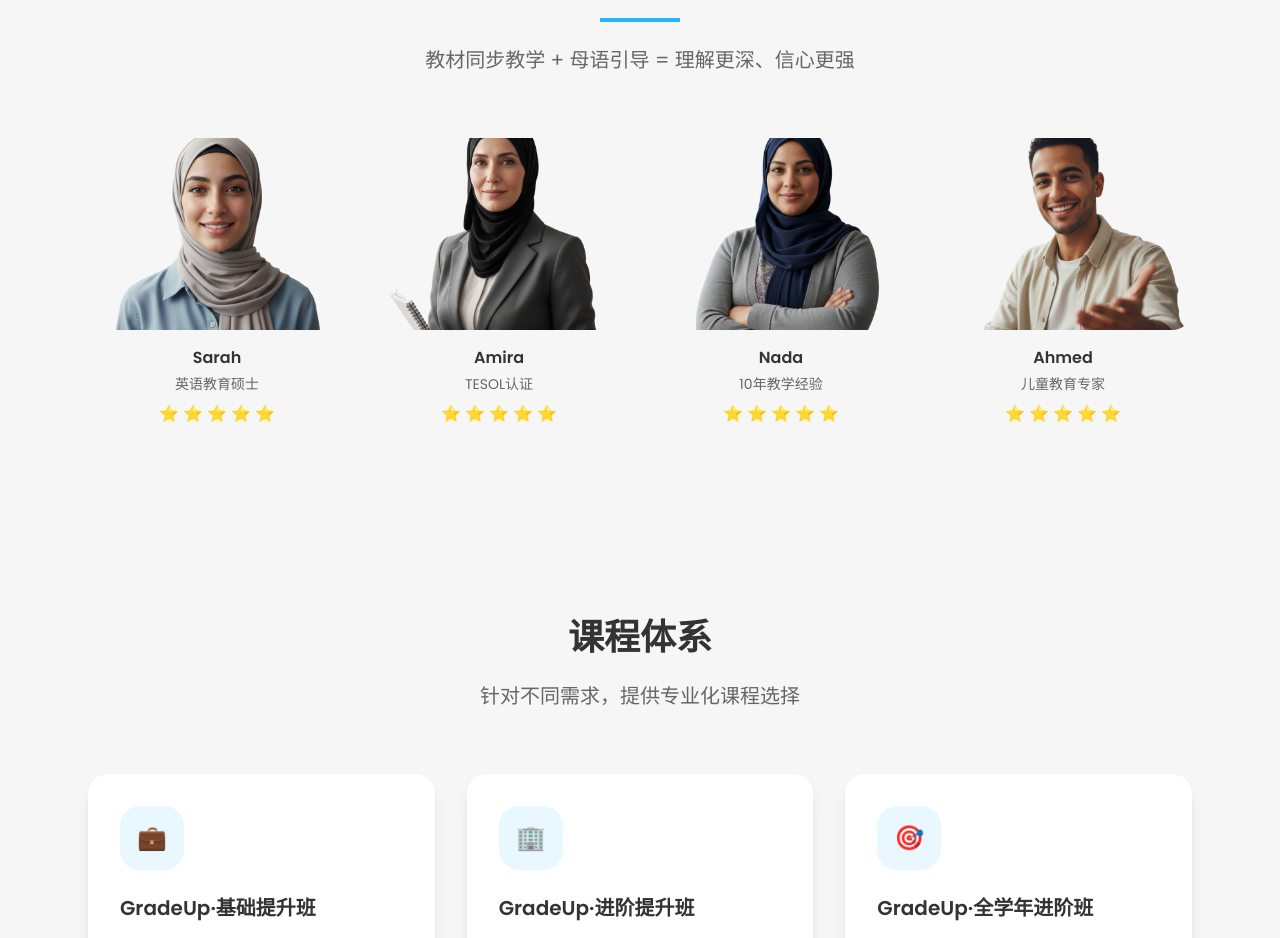
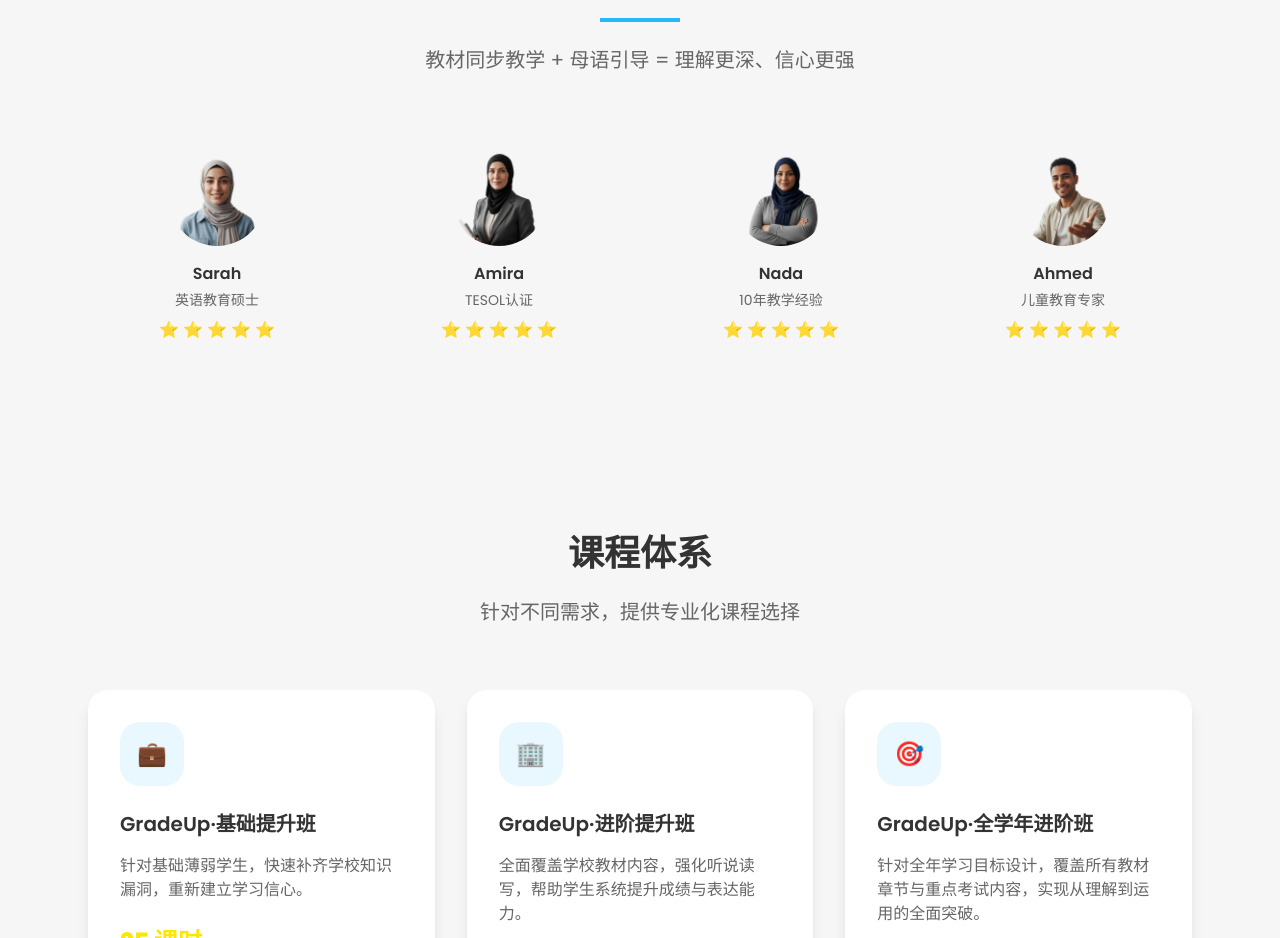
Before and after one commit to yarayan327-hash/51Talk-LandingPages-En-Finalversion-1118, a plain HTML site: page public/GradeUp.html in a window 1280 px wide. Shown: the part 2840-3778 px from the top of the page. Drawn offline with nearby package versions, Linux system fonts and the light colour scheme.

Commit message:
fix: adjust teacher avatar display (object-top + margin) to prevent head cropping

```diff
--- a/public/GradeUp.html
+++ b/public/GradeUp.html
@@ -275,13 +275,11 @@
             <div class="grid md:grid-cols-2 lg:grid-cols-4 gap-6">
                 <!-- 教师卡片 1 -->
                 <div class="text-center group cursor-pointer">
-                    <div class="relative mb-4 overflow-hidden rounded-card">
-                        <img src="./assets/img/teacher-1.png"
-                             alt="Sarah"
-                             class="w-full h-48 object-cover">
-                        <div class="absolute inset-0 bg-primary/10 opacity-0 group-hover:opacity-100 transition-opacity duration-300"></div>
-                        <div class="absolute top-2 right-2 bg-accent text-xs font-bold px-2 py-1 rounded-full opacity-0 group-hover:opacity-100 transition-opacity duration-300" data-i18n="teachers.badge_certified"></div>
-                    </div>
+                    <img
+                        src="./assets/img/teacher-1.png"
+                        alt="Sarah"
+                        class="w-24 h-24 rounded-full object-cover object-top mx-auto mb-4 mt-3"
+                    />
                     <h4 class="font-semibold mb-1 text-text-primary" data-i18n="teachers.teacher1_name"></h4>
                     <p class="text-sm text-text-secondary mb-2" data-i18n="teachers.teacher1_title"></p>
                     <div class="flex justify-center gap-1 text-yellow-400">
@@ -291,13 +289,11 @@
 
                 <!-- 教师卡片 2 -->
                 <div class="text-center group cursor-pointer">
-                    <div class="relative mb-4 overflow-hidden rounded-card">
-                        <img src="./assets/img/teacher-2.png"
-                             alt="Amira"
-                             class="w-full h-48 object-cover">
-                        <div class="absolute inset-0 bg-primary/10 opacity-0 group-hover:opacity-100 transition-opacity duration-300"></div>
-                        <div class="absolute top-2 right-2 bg-accent text-xs font-bold px-2 py-1 rounded-full opacity-0 group-hover:opacity-100 transition-opacity duration-300" data-i18n="teachers.badge_senior"></div>
-                    </div>
+                    <img
+                        src="./assets/img/teacher-2.png"
+                        alt="Amira"
+                        class="w-24 h-24 rounded-full object-cover object-top mx-auto mb-4 mt-3"
+                    />
                     <h4 class="font-semibold mb-1 text-text-primary" data-i18n="teachers.teacher2_name"></h4>
                     <p class="text-sm text-text-secondary mb-2" data-i18n="teachers.teacher2_title"></p>
                     <div class="flex justify-center gap-1 text-yellow-400">
@@ -307,13 +303,11 @@
 
                 <!-- 教师卡片 3 -->
                 <div class="text-center group cursor-pointer">
-                    <div class="relative mb-4 overflow-hidden rounded-card">
-                        <img src="./assets/img/teacher-3.png"
-                             alt="Nada"
-                             class="w-full h-48 object-cover">
-                        <div class="absolute inset-0 bg-primary/10 opacity-0 group-hover:opacity-100 transition-opacity duration-300"></div>
-                        <div class="absolute top-2 right-2 bg-accent text-xs font-bold px-2 py-1 rounded-full opacity-0 group-hover:opacity-100 transition-opacity duration-300" data-i18n="teachers.badge_gold"></div>
-                    </div>
+                    <img
+                        src="./assets/img/teacher-3.png"
+                        alt="Nada"
+                        class="w-24 h-24 rounded-full object-cover object-top mx-auto mb-4 mt-3"
+                    />
                     <h4 class="font-semibold mb-1 text-text-primary" data-i18n="teachers.teacher3_name"></h4>
                     <p class="text-sm text-text-secondary mb-2" data-i18n="teachers.teacher3_title"></p>
                     <div class="flex justify-center gap-1 text-yellow-400">
@@ -323,13 +317,11 @@
 
                 <!-- 教师卡片 4 -->
                 <div class="text-center group cursor-pointer">
-                    <div class="relative mb-4 overflow-hidden rounded-card">
-                        <img src="./assets/img/teacher-4.png"
-                             alt="Ahmed"
-                             class="w-full h-48 object-cover">
-                        <div class="absolute inset-0 bg-primary/10 opacity-0 group-hover:opacity-100 transition-opacity duration-300"></div>
-                        <div class="absolute top-2 right-2 bg-accent text-xs font-bold px-2 py-1 rounded-full opacity-0 group-hover:opacity-100 transition-opacity duration-300" data-i18n="teachers.badge_young"></div>
-                    </div>
+                    <img
+                        src="./assets/img/teacher-4.png"
+                        alt="Ahmed"
+                        class="w-24 h-24 rounded-full object-cover object-top mx-auto mb-4 mt-3"
+                    />
                     <h4 class="font-semibold mb-1 text-text-primary" data-i18n="teachers.teacher4_name"></h4>
                     <p class="text-sm text-text-secondary mb-2" data-i18n="teachers.teacher4_title"></p>
                     <div class="flex justify-center gap-1 text-yellow-400">
```
Also changed, not shown: public/ScoreBoost.html (+20 -28 lines), public/SpeakUp.html (+20 -28 lines).
